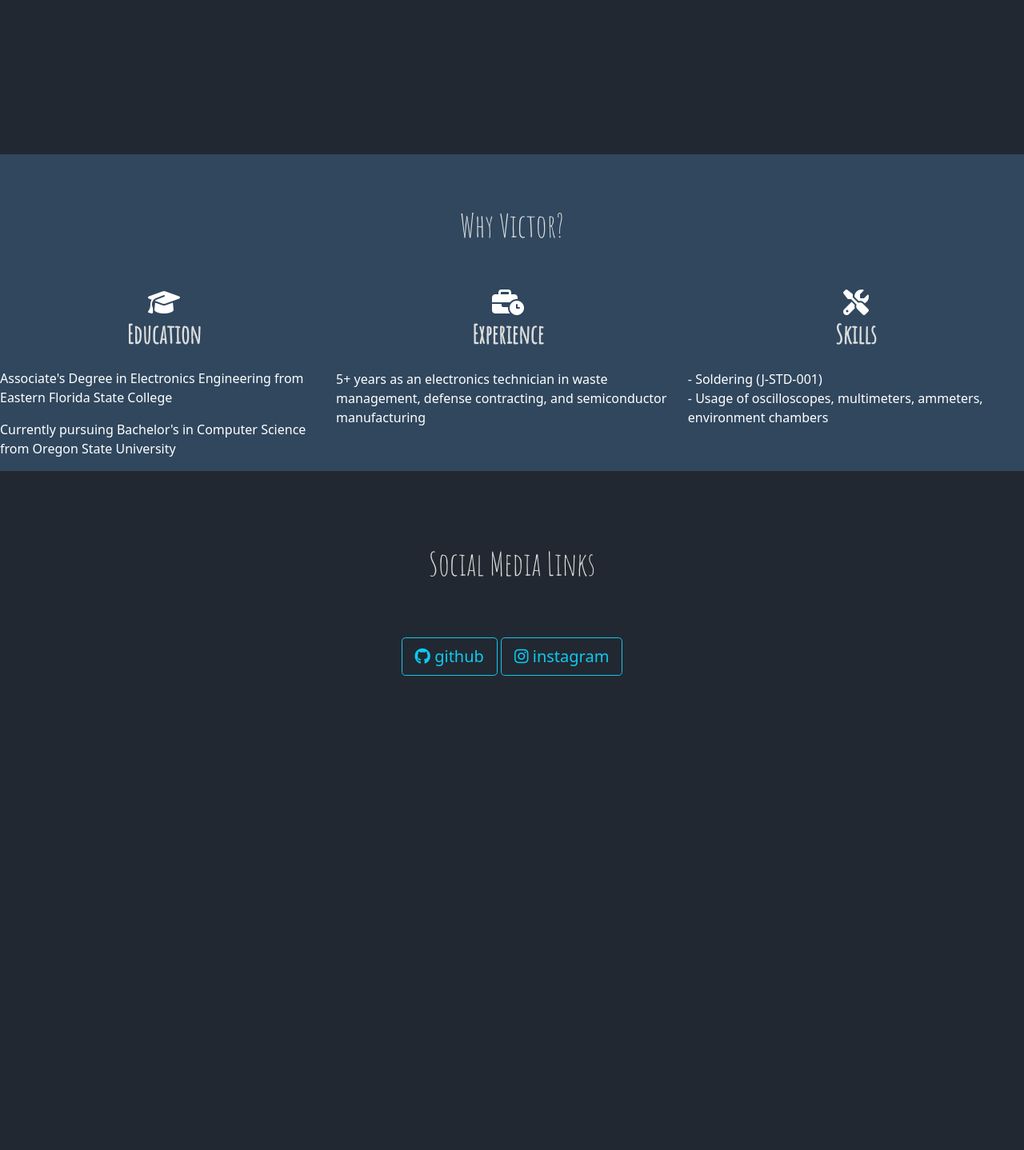
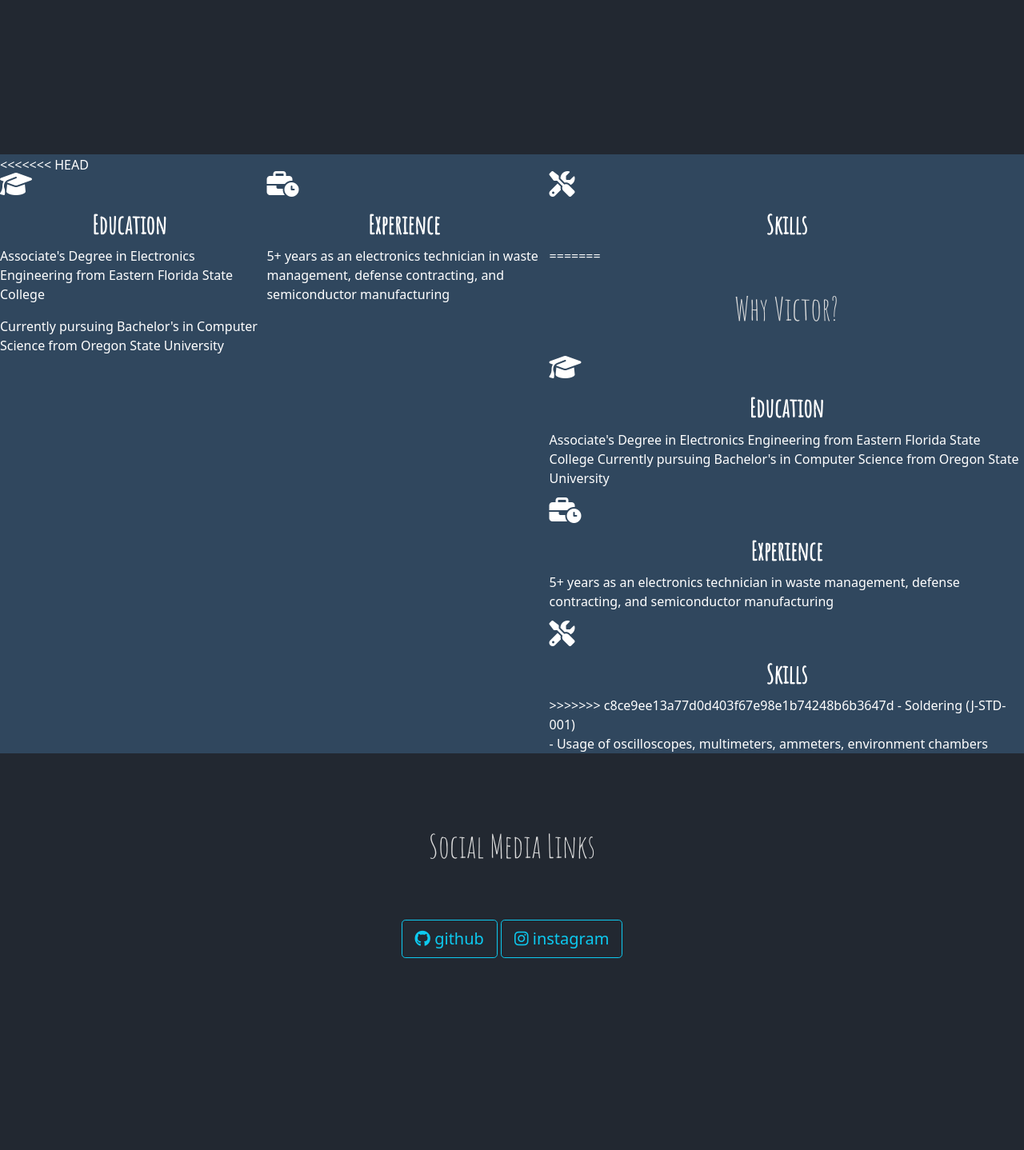
Before and after one commit to ItsTheRealVictor/My-Website, a Flask app: page / in a window 1280 px wide. Shown: the part 437-1875 px from the top of the page at 80% size. Before the commit the page ends 1282 px from the top, so only its background shows below. Run offline with Flask 2, Linux system fonts and the light colour scheme; some libraries are stand-ins or nearby versions.

Commit message:
trying to undo that last merge, it fucked up a lot of stuff

```diff
--- a/static/SiteStyle.css
+++ b/static/SiteStyle.css
@@ -43,7 +43,7 @@ h1 {
 }
 
 
-
+/*
 h2 {
     color: var(--text-color-dark);
     display:block;
@@ -52,10 +52,14 @@ h2 {
     font-family: "Montserrat";
 }
 
+<<<<<<< HEAD
 .form-container {
     padding:2%;
     color:white;
 }
+=======
+} */
+>>>>>>> c8ce9ee13a77d0d403f67e98e1b74248b6b3647d
 
 textarea{
     height:200px;
@@ -162,7 +166,64 @@ li span {
     font-weight:bolder;
 }
 
+<<<<<<< HEAD
 .icon {
     display:flex;
     justify-content:center;
+=======
+.skills-container {
+    background-color:var(--color-two-dark);
 }
+
+.skills-container h1 {
+    color: var(--text-color-dark);
+}
+
+.skills-content-container{
+
+    /* max-width: 960px; */
+    /* margin: 100px auto; */
+    /* padding: 10px; */
+    display:grid;
+    grid-template-columns: repeat(3, 1fr);
+    gap:5px
+
+}
+
+.skills-content {
+    background-color: var(--color-two-dark);
+    /* max-width:500px; */
+    padding:10px;
+    color:var(--text-color-dark);
+
+}
+
+.resume-container {
+    padding:4%;
+    background-color:var(--main-color-dark);
+    display:grid;
+    grid-template-columns;
+}
+.button-container{
+    margin:auto;
+    color:yellow;
+}
+
+
+
+
+
+
+
+
+
+
+
+
+
+
+
+.checkybox{
+    color: var(--text-color-dark);
+>>>>>>> c8ce9ee13a77d0d403f67e98e1b74248b6b3647d
+}
--- a/templates/includes/_skills.html
+++ b/templates/includes/_skills.html
@@ -1,7 +1,8 @@
 <section class="skill-section">
 
-    <h1>Why Victor?</h1>
+<div class="skills-container">
 
+<<<<<<< HEAD
 
     <div class="skill-container">
 
@@ -38,22 +39,48 @@
           </i>
         </div>
           <h2>Skills</h2>
+=======
+  <h1>Why Victor?</h1>
+
+
+  <div class="skills-content-container">
+
+
+      <div class="skills-content">
+        <i id="icons" class="fa-solid fa-graduation-cap fa-2xl"></i>
+
+        <h2>Education</h2>
+
+          <p>
+            Associate's Degree in Electronics Engineering from Eastern Florida State College
+            Currently pursuing Bachelor's in Computer Science from Oregon State University
+          </p>
+
+        </div>
+
+        <div class="skills-content">
+          <i class="fa-solid fa-business-time fa-2xl"></i>
+
+          <h2>Experience</h2>
+          <p>
+            5+ years as an electronics technician in waste management, defense contracting, and semiconductor manufacturing
+          </p>
+        </div>
+
+
+
+        <div class="skills-content">
+          <i class="fa-solid fa-screwdriver-wrench fa-2xl"></i>
+
+          <h2>Skills</h2>
+
+>>>>>>> c8ce9ee13a77d0d403f67e98e1b74248b6b3647d
           - Soldering (J-STD-001) <br>
           - Usage of oscilloscopes, multimeters, ammeters, environment chambers
+        </div>
+
       </div>
-
 
     </div>
 
-
-
-
-
-
-
-
-
-
-
-
-</section>
+    </section>
```
Also changed, not shown: templates/includes/_resume.html (+4 -5 lines), 1 other file.
